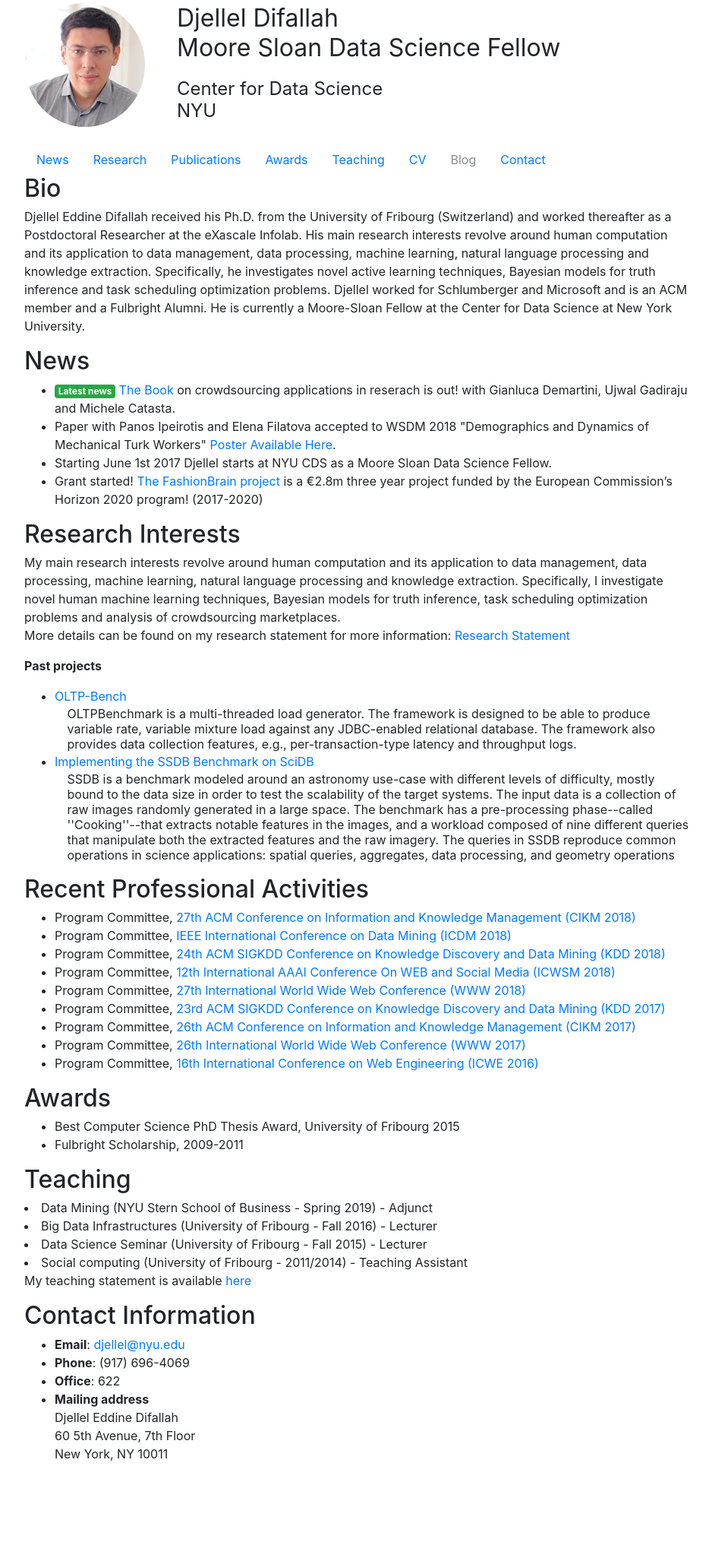
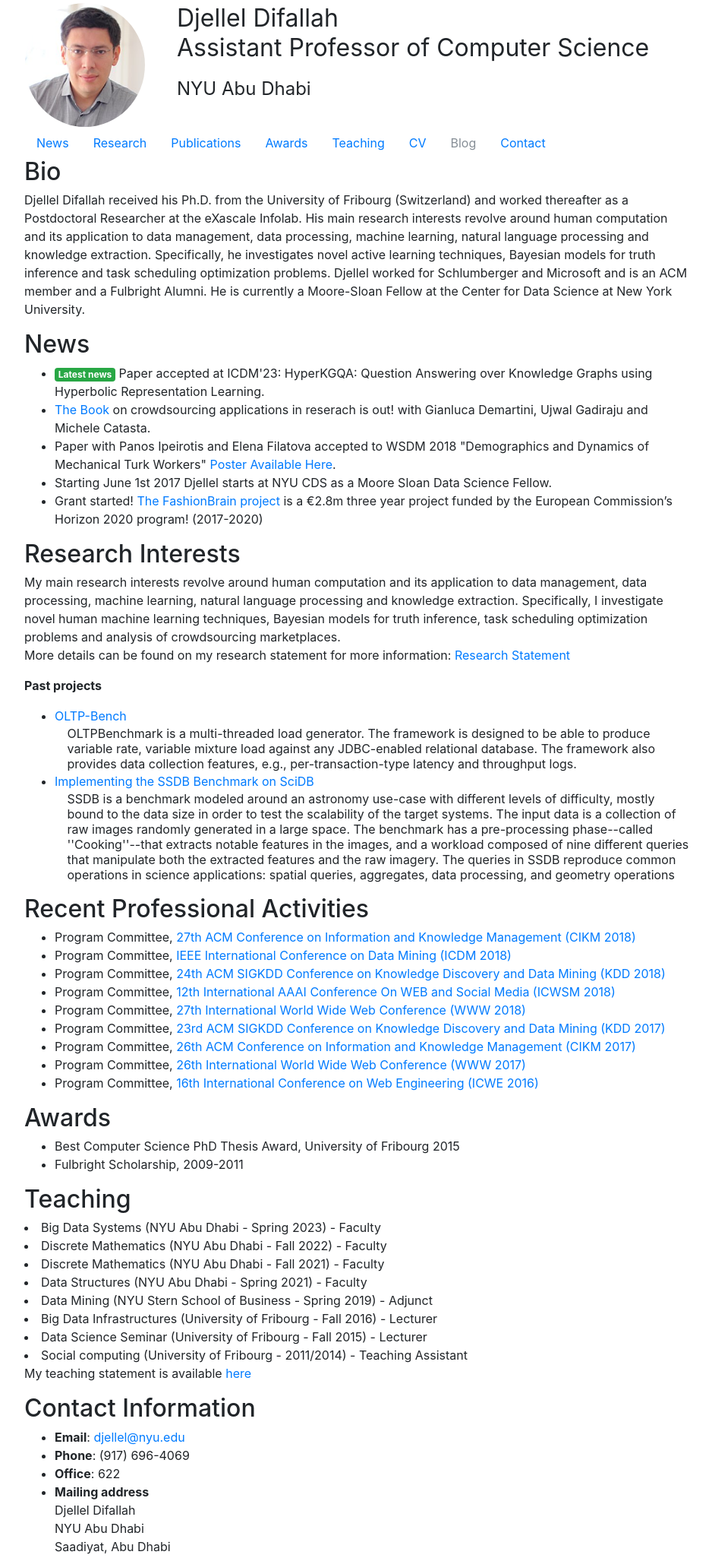
Before and after one commit to dedcode/dedcode.github.io, a plain HTML site: page index.html in a window 1280 px wide. Shown: the part 40-2090 px from the top of the page at 76% size, without its empty margins (168-1106 px from the left). Before the commit the page ends 1981 px from the top, so only its background shows below. Drawn offline with nearby package versions, Linux system fonts and the light colour scheme.

Commit message:
Update index.html

```diff
--- a/index.html
+++ b/index.html
@@ -90,8 +90,8 @@ location=themenu.options[themenu.selectedIndex].value
     <td align="right" width=160><IMG class="img-fluid rounded-circle" src="files/dj.jpeg"></a><br>
     <td width=40>&nbsp;&nbsp;&nbsp;&nbsp;&nbsp;</td>
     <td><FONT SIZE="+3">Djellel Difallah<br>
-    Moore Sloan Data Science Fellow</FONT><br><br>
-    <FONT SIZE="+2">Center for Data Science<br>NYU<br><br></FONT>
+    Assistant Professor of Computer Science</FONT><br><br>
+    <FONT SIZE="+2">NYU Abu Dhabi<br><br></FONT>
     <!--
     Twitter: <a href="https://twitter.com/dedwit"> @dedwit </a> </br>
     LinkedIn: <a href="https://www.linkedin.com/in/djellel/"> @djellel </a> </br>
@@ -133,13 +133,14 @@ location=themenu.options[themenu.selectedIndex].value
 
 <h2>Bio</h2>
 
-Djellel Eddine Difallah received his Ph.D. from the University of Fribourg (Switzerland) and worked thereafter as a Postdoctoral Researcher at the eXascale Infolab. His main research interests revolve around human computation and its application to data management, data processing, machine learning, natural language processing and knowledge extraction. Specifically, he investigates novel active learning techniques, Bayesian models for truth inference and task scheduling optimization problems. Djellel worked for Schlumberger and Microsoft and is an ACM member and a Fulbright Alumni. He is currently a Moore-Sloan Fellow at the Center for Data Science at New York University.
+Djellel Difallah received his Ph.D. from the University of Fribourg (Switzerland) and worked thereafter as a Postdoctoral Researcher at the eXascale Infolab. His main research interests revolve around human computation and its application to data management, data processing, machine learning, natural language processing and knowledge extraction. Specifically, he investigates novel active learning techniques, Bayesian models for truth inference and task scheduling optimization problems. Djellel worked for Schlumberger and Microsoft and is an ACM member and a Fulbright Alumni. He is currently a Moore-Sloan Fellow at the Center for Data Science at New York University.
 
 <p><a name="new">
 <h2>News</h2>
 
 <ul>
-<li><span class="badge badge-success">Latest news</span> <a href="https://www.nowpublishers.com/article/Details/WEB-025">The Book</a> on crowdsourcing applications in reserach is out! with Gianluca Demartini, Ujwal Gadiraju and Michele Catasta.
+<li><span class="badge badge-success">Latest news</span> Paper accepted at ICDM'23: HyperKGQA: Question Answering over Knowledge Graphs using Hyperbolic Representation Learning.
+<li> <a href="https://www.nowpublishers.com/article/Details/WEB-025">The Book</a> on crowdsourcing applications in reserach is out! with Gianluca Demartini, Ujwal Gadiraju and Michele Catasta.
 <li>Paper with Panos Ipeirotis and Elena Filatova accepted to WSDM 2018 "Demographics and Dynamics of Mechanical Turk Workers" <A href="files/posterJan17.pdf">Poster Available Here<A>.
 <li>Starting June 1st 2017 Djellel starts at NYU CDS as a Moore Sloan Data Science Fellow.
 <li>Grant started! <a href="https://fashionbrain-project.eu/">The FashionBrain project</a> is a €2.8m three year project funded by the European Commission’s Horizon 2020 program! (2017-2020)
@@ -198,6 +199,10 @@ SSDB is a benchmark modeled around an astronomy use-case with different levels o
 
 <p><a name="teaching">
 <h2>Teaching</h2>
+<LI>Big Data Systems (NYU Abu Dhabi - Spring 2023) - Faculty</LI>
+<LI>Discrete Mathematics (NYU Abu Dhabi - Fall 2022) - Faculty</LI>
+<LI>Discrete Mathematics (NYU Abu Dhabi - Fall 2021) - Faculty</LI>
+<LI>Data Structures (NYU Abu Dhabi - Spring 2021) - Faculty</LI>
 <LI>Data Mining (NYU Stern School of Business - Spring 2019) - Adjunct</LI>
 <LI>Big Data Infrastructures (University of Fribourg - Fall 2016) - Lecturer</LI>
 <LI>Data Science Seminar (University of Fribourg - Fall 2015) -  Lecturer</LI>
@@ -213,9 +218,9 @@ My teaching statement is available <A href="files/Difallah_Teaching.pdf">here</A
 <li><b>Phone</b>: (917) 696-4069
 <li><b>Office</b>: 622
 <li><b>Mailing address</b><br>
-Djellel Eddine Difallah<br>
-60 5th Avenue, 7th Floor<br>
-New York, NY 10011
+Djellel Difallah<br>
+NYU Abu Dhabi<br>
+Saadiyat, Abu Dhabi
 </ul>
 </div>
 </body>
```
